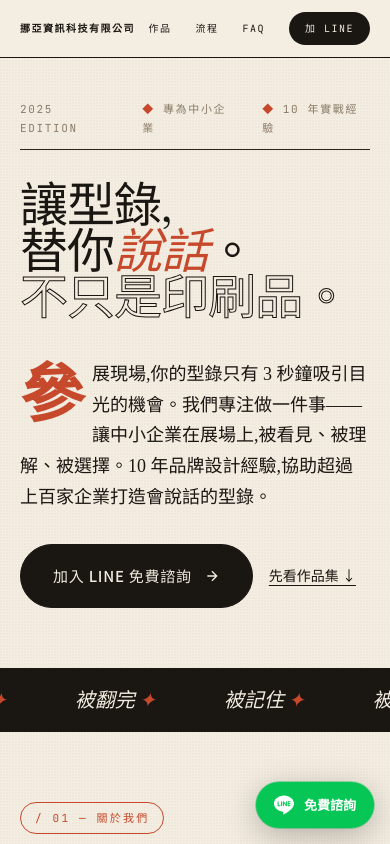
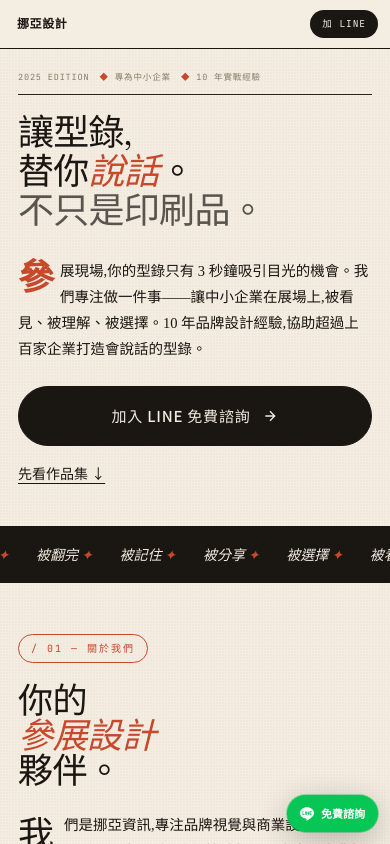
Before and after one commit to happy86888/noyainc, a plain HTML site: page index.html in a window 390 px wide. Shown: the top 844 px of the page. Drawn offline with Linux system fonts and the light colour scheme.

Commit message:
Add files via upload

```diff
--- a/index.html
+++ b/index.html
@@ -797,29 +797,228 @@ footer a:hover { color: var(--paper); }
 }
 
 /* ========== RESPONSIVE ========== */
+/* ========== RWD - Tablet ========== */
 @media (max-width: 900px) {
-  .topbar { padding: 12px 20px; font-size: 10px; gap: 12px; }
-  .topbar .left { gap: 16px; }
+  .topbar {
+    padding: 10px 14px;
+    gap: 8px;
+    flex-wrap: nowrap;
+    align-items: center;
+  }
+  .topbar .left {
+    gap: 8px;
+    flex: 1;
+    min-width: 0;
+    overflow: hidden;
+  }
+  .topbar .left a {
+    white-space: nowrap;
+    overflow: hidden;
+    text-overflow: ellipsis;
+    font-size: 11px;
+    letter-spacing: 0.05em;
+  }
   .topbar .left .issue { display: none; }
-  .hero { padding: 100px 20px 60px; min-height: auto; }
-  .hero-grid { grid-template-columns: 1fr; gap: 40px; }
-  section { padding: 70px 20px; }
-  .about-grid { grid-template-columns: 1fr; gap: 32px; }
-  .problem-item { grid-template-columns: 60px 1fr; gap: 20px; }
-  .problem-number { font-size: 56px; }
-  .problem-text { grid-column: 1 / -1; }
+  .topbar .right { gap: 0; flex-shrink: 0; }
+  .topbar .right a:not(.cta-mini) { display: none; }
+  .topbar .cta-mini {
+    padding: 7px 14px;
+    font-size: 10px;
+    white-space: nowrap;
+    letter-spacing: 0.1em;
+  }
+
+  .hero { padding: 80px 20px 50px; min-height: auto; }
+  .hero-grid { grid-template-columns: 1fr; gap: 28px; }
+  .hero-meta {
+    flex-wrap: wrap;
+    gap: 6px 12px;
+    font-size: 9px;
+    margin-bottom: 22px;
+    padding-bottom: 10px;
+    letter-spacing: 0.1em;
+  }
+  .hero-meta span { white-space: nowrap; }
+  .hero-meta span::before { margin-right: 6px; }
+
+  .hero-title {
+    font-size: 44px !important;
+    line-height: 1.05;
+    letter-spacing: -0.02em;
+  }
+  .hero-title .stroke {
+    -webkit-text-stroke: 0;
+    color: var(--ink);
+    opacity: 0.7;
+  }
+
+  .hero-deck {
+    font-size: 15px;
+    line-height: 1.75;
+    max-width: 100%;
+    margin-bottom: 24px;
+  }
+  .hero-deck::first-letter {
+    font-size: 40px;
+    margin: 4px 6px 0 0;
+  }
+  .hero-cta-row {
+    flex-direction: column;
+    align-items: stretch;
+    gap: 12px;
+  }
+  .btn-primary {
+    justify-content: center;
+    padding: 16px 24px;
+    font-size: 15px;
+  }
+  .btn-ghost {
+    text-align: center;
+    padding-top: 4px;
+  }
+
+  section { padding: 60px 20px; }
+  .section-title { font-size: clamp(28px, 7vw, 44px) !important; line-height: 1.15; }
+  .section-lede { font-size: 15px; margin-bottom: 36px; }
+
+  .about-grid { grid-template-columns: 1fr; gap: 24px; }
+  .about-headline { font-size: clamp(32px, 8vw, 52px) !important; }
+  .about-body p { font-size: 15px; line-height: 1.8; }
+  .about-body p:first-child::first-letter { font-size: 40px; }
+
+  .problem-item { grid-template-columns: 56px 1fr; gap: 16px; padding: 32px 0; }
+  .problem-number { font-size: 48px; }
+  .problem-heading { font-size: 19px; grid-column: 2; line-height: 1.3; }
+  .problem-text { grid-column: 1 / -1; font-size: 14px; line-height: 1.75; }
+
   .solution-grid { grid-template-columns: 1fr; }
-  .solution-card { border-right: none !important; border-bottom: 1px solid var(--ink) !important; }
+  .solution-card { border-right: none !important; border-bottom: 1px solid var(--ink) !important; padding: 32px 22px; }
   .solution-card:last-child { border-bottom: none !important; }
-  .process-step { grid-template-columns: 1fr; gap: 16px; }
+  .solution-card h3 { font-size: 20px; line-height: 1.35; }
+  .solution-card p { font-size: 14px; line-height: 1.8; }
+
+  .process-step { grid-template-columns: 1fr; gap: 14px; padding: 32px 0; }
+  .process-num { font-size: 10px; }
+  .process-headline { font-size: 22px; line-height: 1.3; }
+  .process-content p, .process-content li { font-size: 13.5px; line-height: 1.8; }
+
   .cases-grid { grid-template-columns: 1fr; }
-  .case-card { border-right: none; border-bottom: 1px solid var(--ink); min-height: 280px; }
+  .case-card { border-right: none; border-bottom: 1px solid var(--ink); min-height: auto; }
   .case-card:last-child { border-bottom: none; }
-  .advantages-grid { grid-template-columns: 1fr; }
-  .final-cta { padding: 80px 20px; }
-  .final-cta .quota { flex-direction: column; align-items: center; gap: 12px; }
-  .line-float { bottom: 16px; right: 16px; padding: 12px 18px; font-size: 13px; }
-  .marquee-track { font-size: 20px; }
+  .case-image { aspect-ratio: 16/10; }
+  .case-text-area { padding: 18px 22px 22px; }
+  .case-name { font-size: 20px; line-height: 1.3; }
+
+  .advantages-grid { grid-template-columns: 1fr; gap: 18px; }
+  .advantage-card { padding: 30px 22px; }
+  .advantage-num { font-size: 56px; }
+  .advantage-card h3 { font-size: 19px; line-height: 1.35; }
+  .advantage-card p { font-size: 14px; line-height: 1.8; }
+
+  .faq-q { font-size: 16px; line-height: 1.4; }
+  .faq-q .num { font-size: 11px; margin-right: 12px; }
+  .faq-a { padding-left: 0; font-size: 14px; line-height: 1.8; }
+
+  .final-cta { padding: 70px 20px; }
+  .final-cta h2 { font-size: clamp(32px, 8vw, 52px) !important; }
+  .final-cta .quota { flex-direction: column; align-items: center; gap: 10px; font-size: 10px; }
+  .final-cta p { font-size: 14px; }
+  .final-cta .btn-final { padding: 16px 28px; font-size: 14px; width: 100%; justify-content: center; }
+
+  footer { padding: 28px 20px; font-size: 10px; text-align: center; }
+  .footer-grid { flex-direction: column; gap: 8px; }
+
+  .line-float {
+    bottom: 14px;
+    right: 14px;
+    padding: 10px 14px;
+    font-size: 11px;
+    gap: 7px;
+  }
+  .line-float svg { width: 14px; height: 14px; }
+
+  .marquee-track { font-size: 16px; }
+  .marquee-track span { margin: 0 16px; }
+}
+
+/* ========== RWD - Mobile (iPhone 等小尺寸) ========== */
+@media (max-width: 480px) {
+  /* 頂部 nav 公司名縮短 */
+  .topbar { padding: 10px 12px; }
+  .topbar .left a { font-size: 10px; }
+  .topbar .left a strong {
+    font-size: 0;
+  }
+  .topbar .left a strong::after {
+    content: '挪亞設計';
+    font-size: 12px;
+    font-weight: 700;
+    letter-spacing: 0.05em;
+  }
+  .topbar .cta-mini { padding: 6px 12px; font-size: 9.5px; }
+
+  /* Hero - 標題進一步縮小 */
+  .hero { padding: 70px 18px 40px; }
+  .hero-meta {
+    font-size: 8.5px;
+    gap: 5px 10px;
+    margin-bottom: 18px;
+  }
+  .hero-title { font-size: 36px !important; line-height: 1.08; }
+  .hero-deck { font-size: 14.5px; line-height: 1.8; }
+  .hero-deck::first-letter { font-size: 36px; }
+
+  /* sections */
+  section { padding: 50px 18px; }
+  .section-title { font-size: clamp(26px, 8vw, 36px) !important; }
+  .section-lede { font-size: 14.5px; margin-bottom: 32px; }
+  .section-tag { font-size: 10px; padding: 5px 12px; }
+
+  .about-headline { font-size: clamp(28px, 9vw, 42px) !important; }
+  .about-body p { font-size: 14.5px; }
+  .about-body p:first-child::first-letter { font-size: 36px; }
+
+  .problem-item { grid-template-columns: 48px 1fr; gap: 14px; padding: 28px 0; }
+  .problem-number { font-size: 42px; }
+  .problem-heading { font-size: 18px; }
+  .problem-text { font-size: 13.5px; }
+
+  .solution-card { padding: 28px 20px; }
+  .solution-card h3 { font-size: 19px; }
+  .solution-card p { font-size: 13.5px; }
+
+  .process-headline { font-size: 20px; }
+  .process-content p, .process-content li { font-size: 13px; }
+
+  .case-text-area { padding: 16px 20px 20px; }
+  .case-name { font-size: 18px; }
+
+  .advantage-card { padding: 28px 20px; }
+  .advantage-num { font-size: 52px; }
+  .advantage-card h3 { font-size: 18px; }
+  .advantage-card p { font-size: 13.5px; }
+
+  .faq-item { padding: 20px 0; }
+  .faq-q { font-size: 15px; }
+  .faq-q .num { font-size: 10.5px; margin-right: 10px; }
+  .faq-a { font-size: 13.5px; }
+
+  .final-cta { padding: 60px 18px; }
+  .final-cta h2 { font-size: clamp(28px, 9vw, 44px) !important; }
+  .final-cta p { font-size: 13.5px; }
+  .final-cta .btn-final { padding: 15px 24px; font-size: 13.5px; }
+
+  /* 浮動 LINE 按鈕避免擋到內容 */
+  .line-float {
+    bottom: 12px;
+    right: 12px;
+    padding: 9px 13px;
+    font-size: 11px;
+  }
+
+  /* 跑馬燈在小手機上縮小 */
+  .marquee-track { font-size: 14px; }
+  .marquee-track span { margin: 0 12px; }
 }
 </style>
 </head>
```
